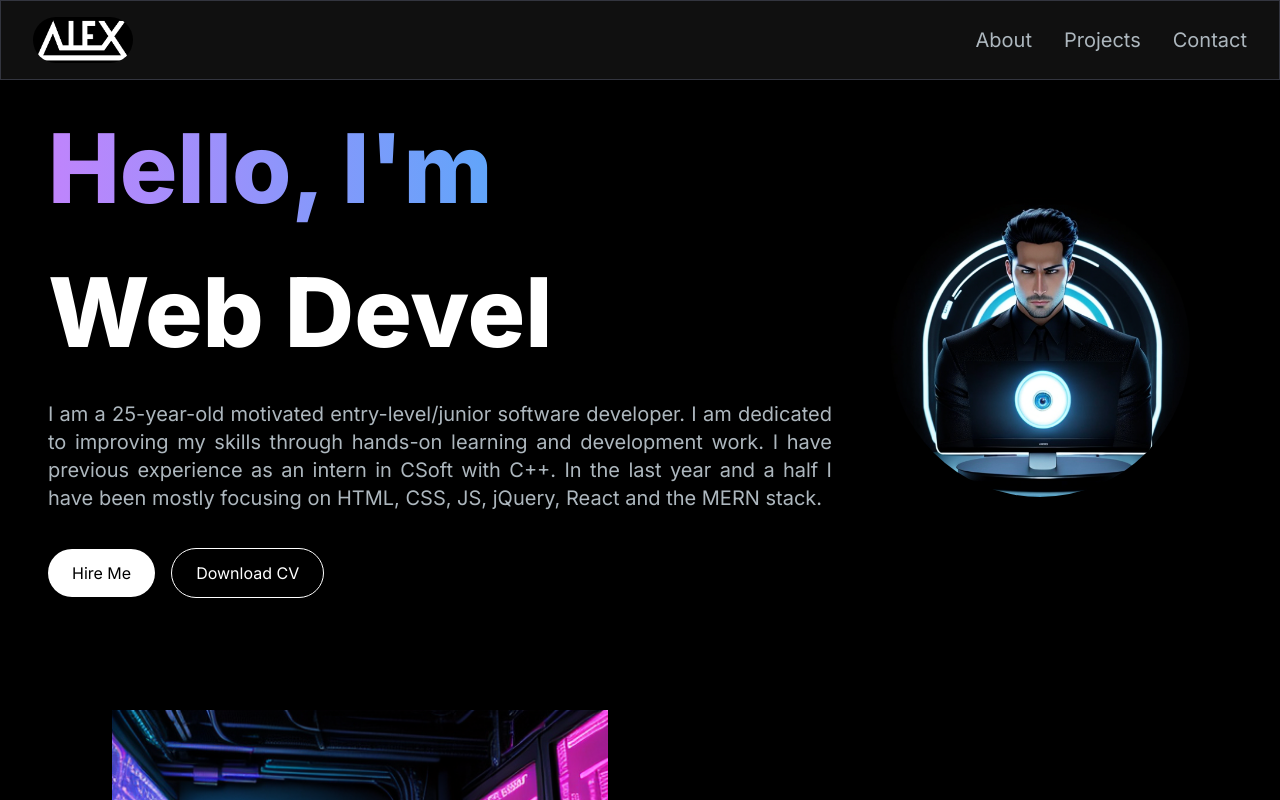
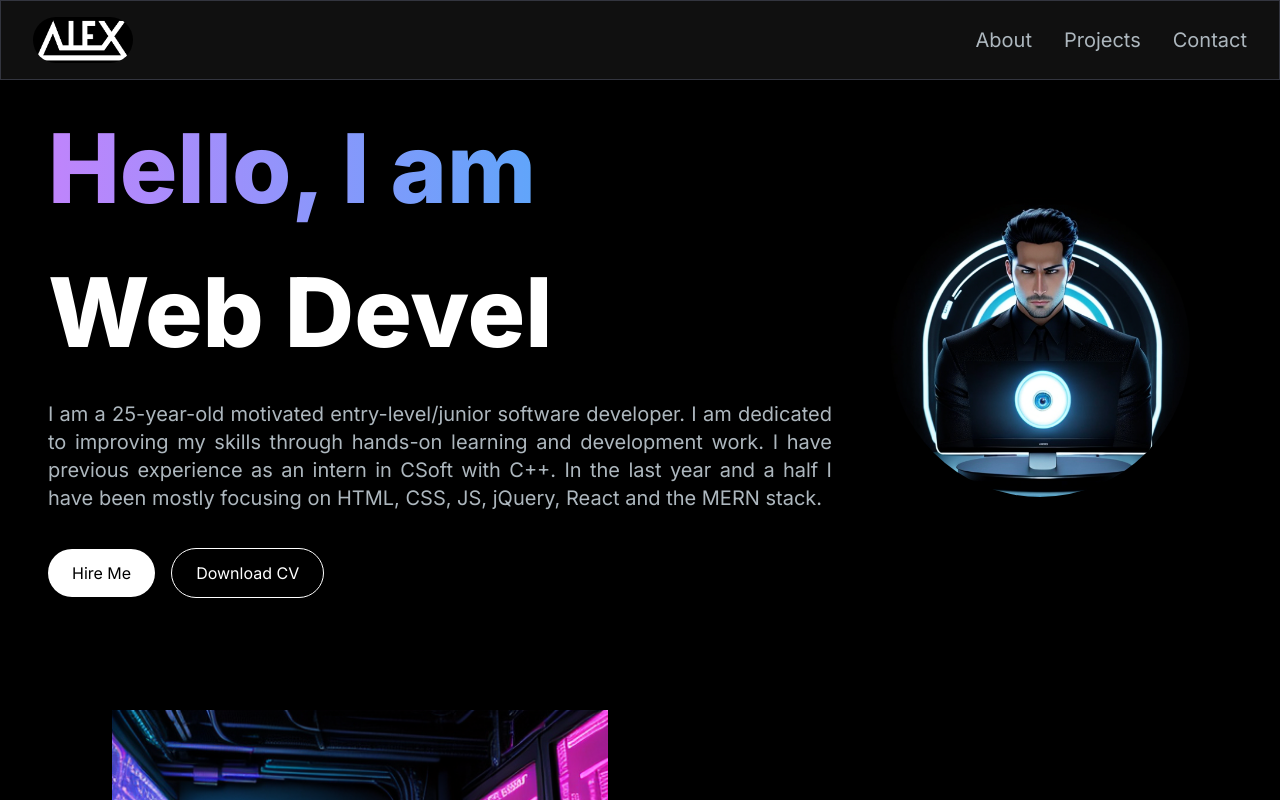
Before and after one commit to CodingAesthete/Portfolio-Website, a Next.js app: page / in a window 1280 px wide. Shown: the top 800 px of the page. Built offline with nearby package versions, Linux system fonts and the light colour scheme.

Commit message:
Fix minor bugs

```diff
--- a/src/app/components/AboutSection.jsx
+++ b/src/app/components/AboutSection.jsx
@@ -5,7 +5,7 @@
   return (
     <section className='text-white' id="about">
       <div className='md:grid md:grid-cols-2 gap-8 items-center py-8 px-4 xl:gap-16 sm:py-16 xl:px-16'>
-        <Image src="/images/about2.png" width={500} height={500} alt="" />
+        <Image src="/images/about2.png" width={500} height={500} alt="about-img" />
       </div>
     </section>
   )
--- a/src/app/components/HeroSection.jsx
+++ b/src/app/components/HeroSection.jsx
@@ -16,7 +16,7 @@
         >
           <h1 className="text-white mb-4 text-4xl sm:text-5xl lg:text-8xl lg:leading-normal font-extrabold">
             <span className="text-transparent bg-clip-text bg-gradient-to-r from-purple-400 to-blue-400">
-              Hello, I'm{" "}
+              Hello, I am{" "}
             </span>
             <br></br>
             <TypeAnimation
```
